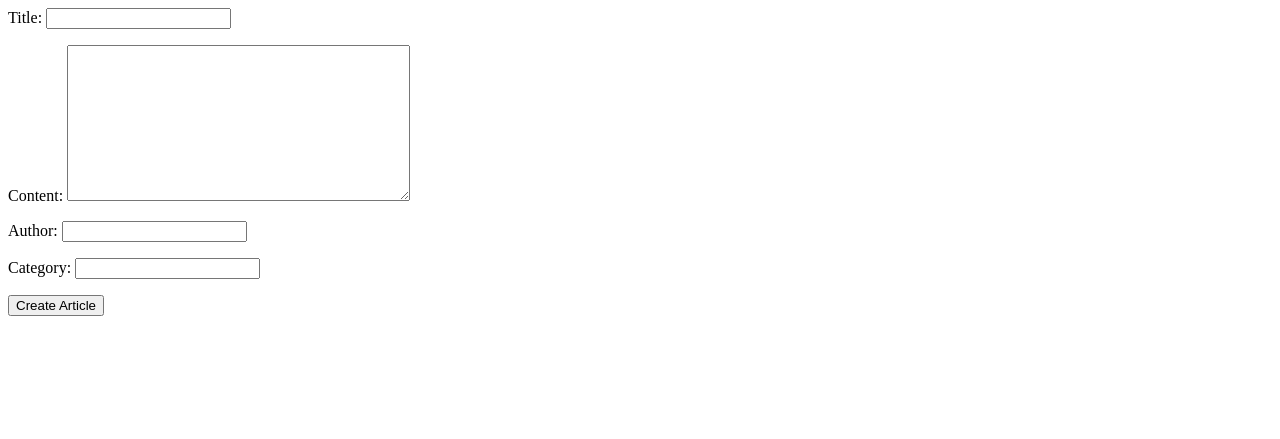
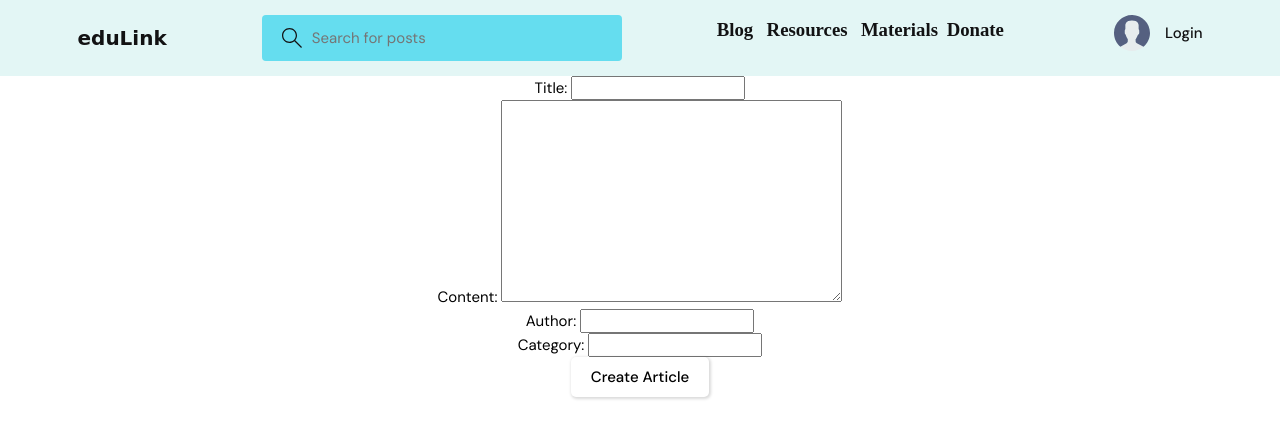
Before and after one commit to lakshman415/edulink, a Django app: page /articles/create/ in a window 1280 px wide. Shown: the top 439 px of the page. Run offline with Django 4.2, Linux system fonts and the light colour scheme.

Commit message:
color changes

```diff
--- a/edulink/settings.py
+++ b/edulink/settings.py
@@ -44,6 +44,7 @@ INSTALLED_APPS = [
     'resourses',
     'materials',
     'donate',
+
 
 ]
 AUTH_USER_MODEL = 'base.User'
--- a/templates/create_article.html
+++ b/templates/create_article.html
@@ -1,5 +1,14 @@
+{% extends 'main.html' %}
+{% block content %}
+<center>
+<div class="container">
+  <div class="card-deck">
 <form method="post">
     {% csrf_token %}
     {{ form.as_p }}
     <button type="submit" class="btn btn-primary">Create Article</button>
   </form>
+</div>
+</div>
+</center>
+{% endblock content %}
--- a/templates/material_list.html
+++ b/templates/material_list.html
@@ -23,6 +23,9 @@
       width: 267px;
       height: 60px;
     }
+    .btn {
+        background-color: #e3f6f5;
+      }
 
   </style>
 {% endblock %}
--- a/templates/subject_list.html
+++ b/templates/subject_list.html
@@ -18,5 +18,8 @@
       width: 267px;
       height: 60px;
     }
+    .btn {
+      background-color: #e3f6f5;
+    }
   </style>
 {% endblock %}
```
